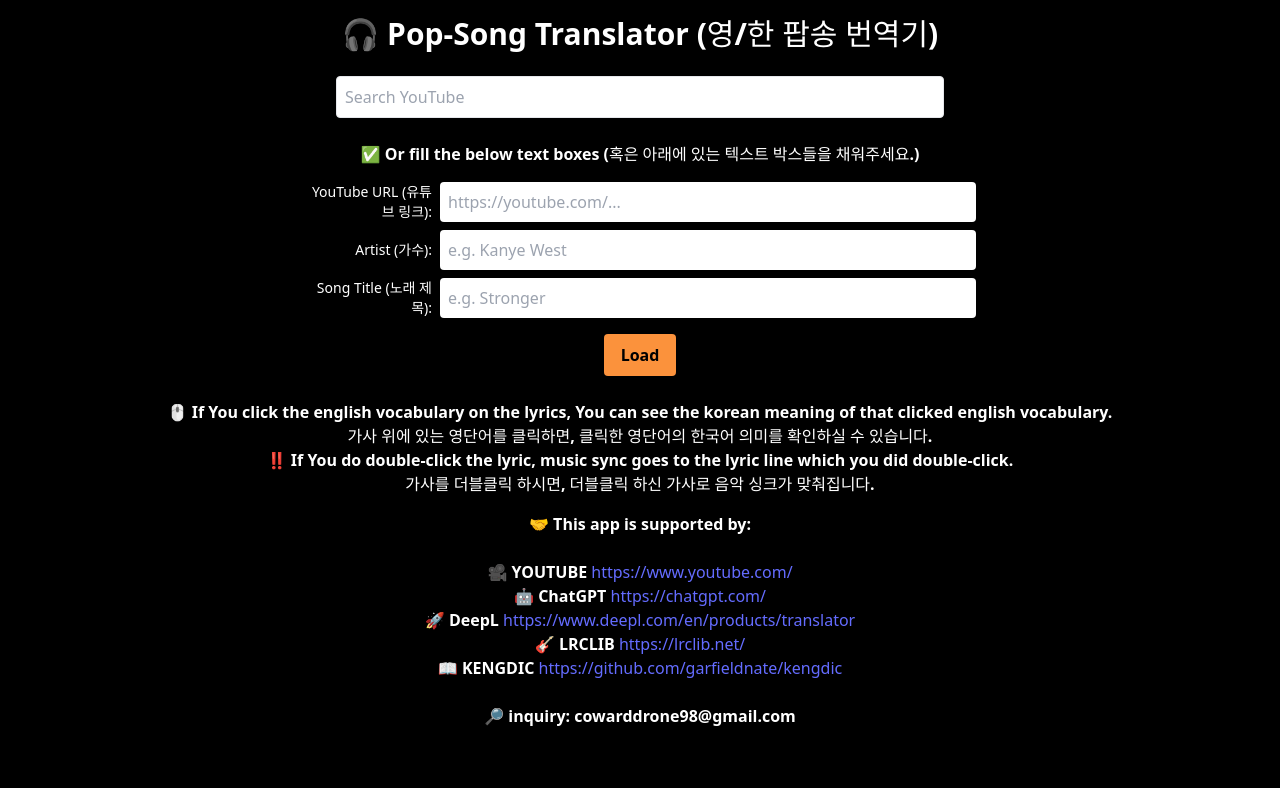
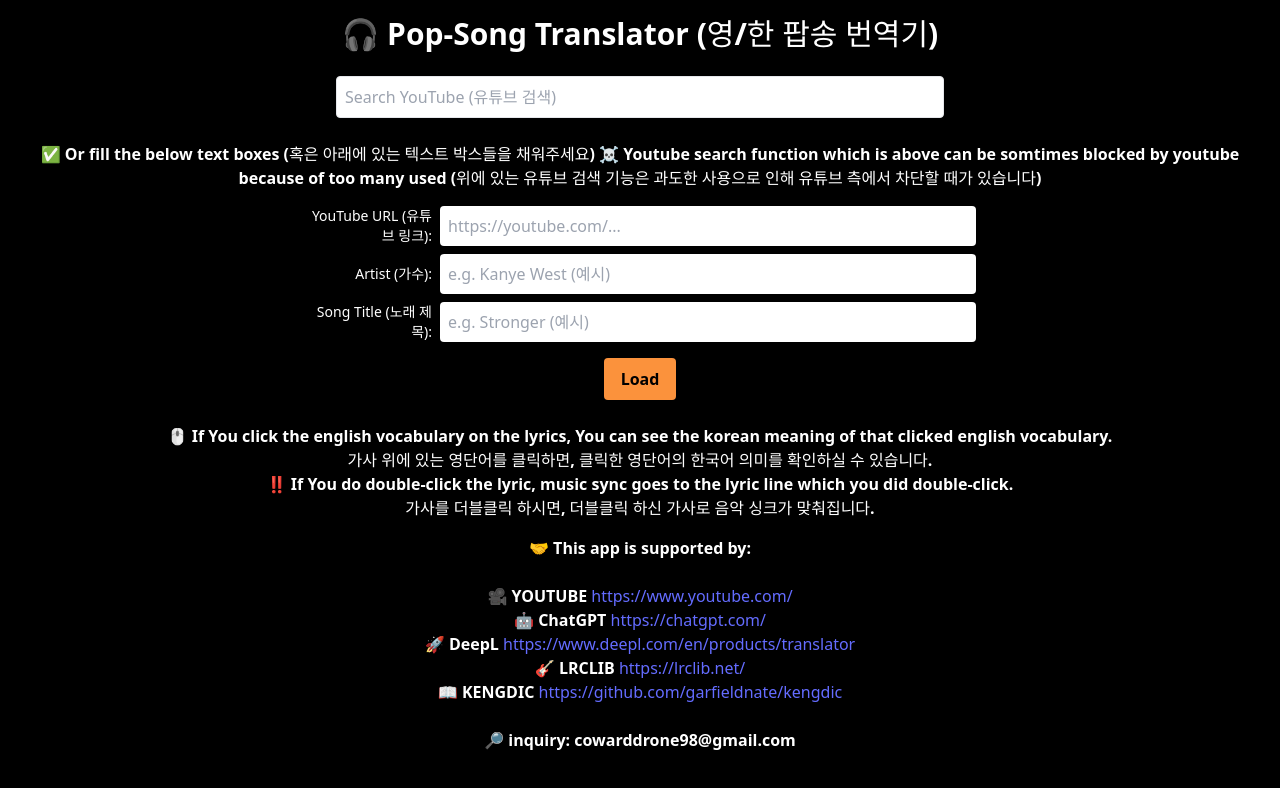
Before and after one commit to Igobythenameofyunhanjin/pop-song-translator, a React (Vite) app in the folder frontend/: page / in a window 1280 px wide. Shown: the top 788 px of the page. Built offline with nearby package versions, Linux system fonts and the light colour scheme.

Commit message:
한국어 설명 추가

```diff
--- a/frontend/src/App.jsx
+++ b/frontend/src/App.jsx
@@ -110,7 +110,10 @@ function App() {
         />
 
         <h2 className="text-white font-bold text-center mb-4">
-          ✅ Or fill the below text boxes (혹은 아래에 있는 텍스트 박스들을 채워주세요.)
+          ✅ Or fill the below text boxes
+          (혹은 아래에 있는 텍스트 박스들을 채워주세요)
+          ☠️ Youtube search function which is above can be somtimes blocked by youtube because of too many used
+          (위에 있는 유튜브 검색 기능은 과도한 사용으로 인해 유튜브 측에서 차단할 때가 있습니다)
         </h2>
 
         <form
@@ -144,7 +147,7 @@ function App() {
               id="artist"
               name="artist"
               type="text"
-              placeholder="e.g. Kanye West"
+              placeholder="e.g. Kanye West (예시)"
               className="flex-1 p-2 rounded text-orange-400"
             />
           </div>
@@ -160,7 +163,7 @@ function App() {
               id="title"
               name="title"
               type="text"
-              placeholder="e.g. Stronger"
+              placeholder="e.g. Stronger (예시)"
               className="flex-1 p-2 rounded text-orange-400"
             />
           </div>
--- a/frontend/src/components/YouTubeSearchBar.jsx
+++ b/frontend/src/components/YouTubeSearchBar.jsx
@@ -78,7 +78,7 @@ function YouTubeSearchBar({ onVideoSelect }) {
       <input
         type="text"
         value={query}
-        placeholder="Search YouTube"
+        placeholder="Search YouTube (유튜브 검색)"
         onChange={(e) => setQuery(e.target.value)}
         onKeyDown={handleKeyDown}
         className="border p-2 w-11/12 sm:w-3/4 lg:w-1/2 text-orange-400 rounded"
```
